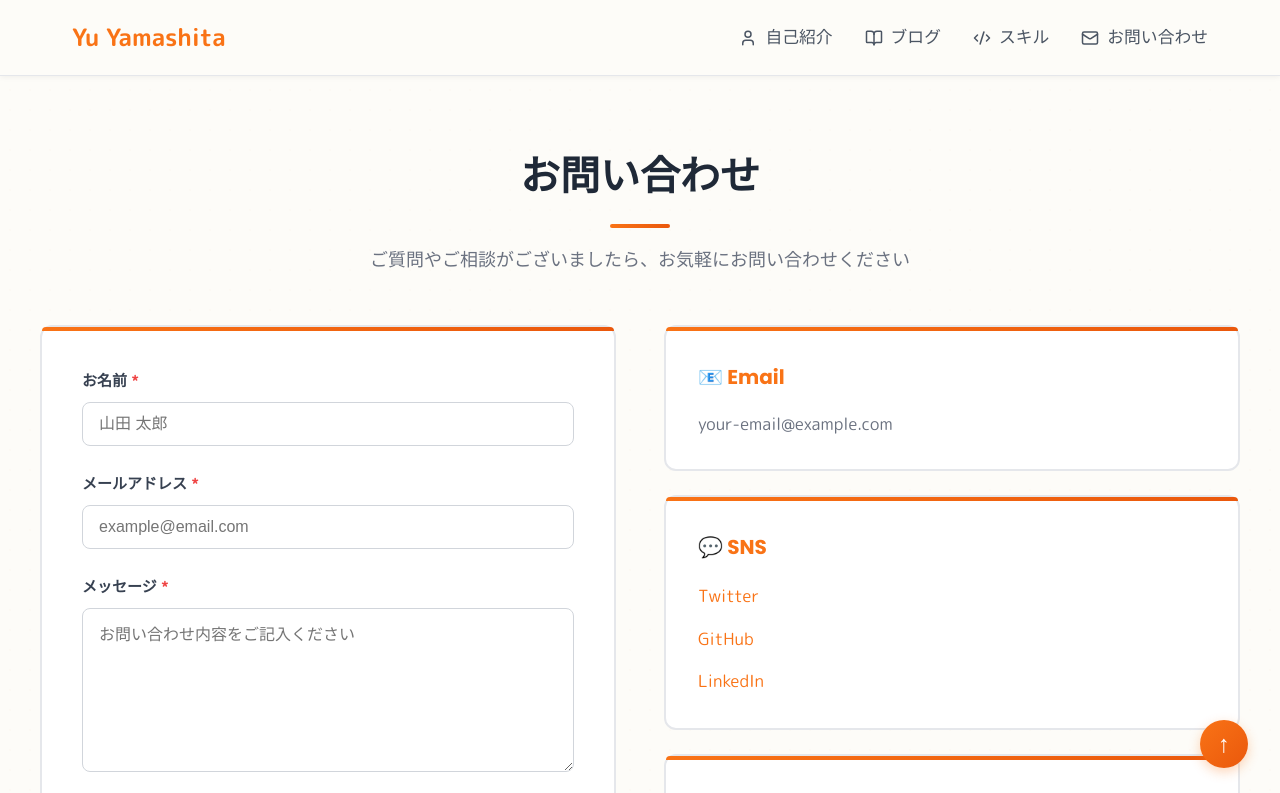
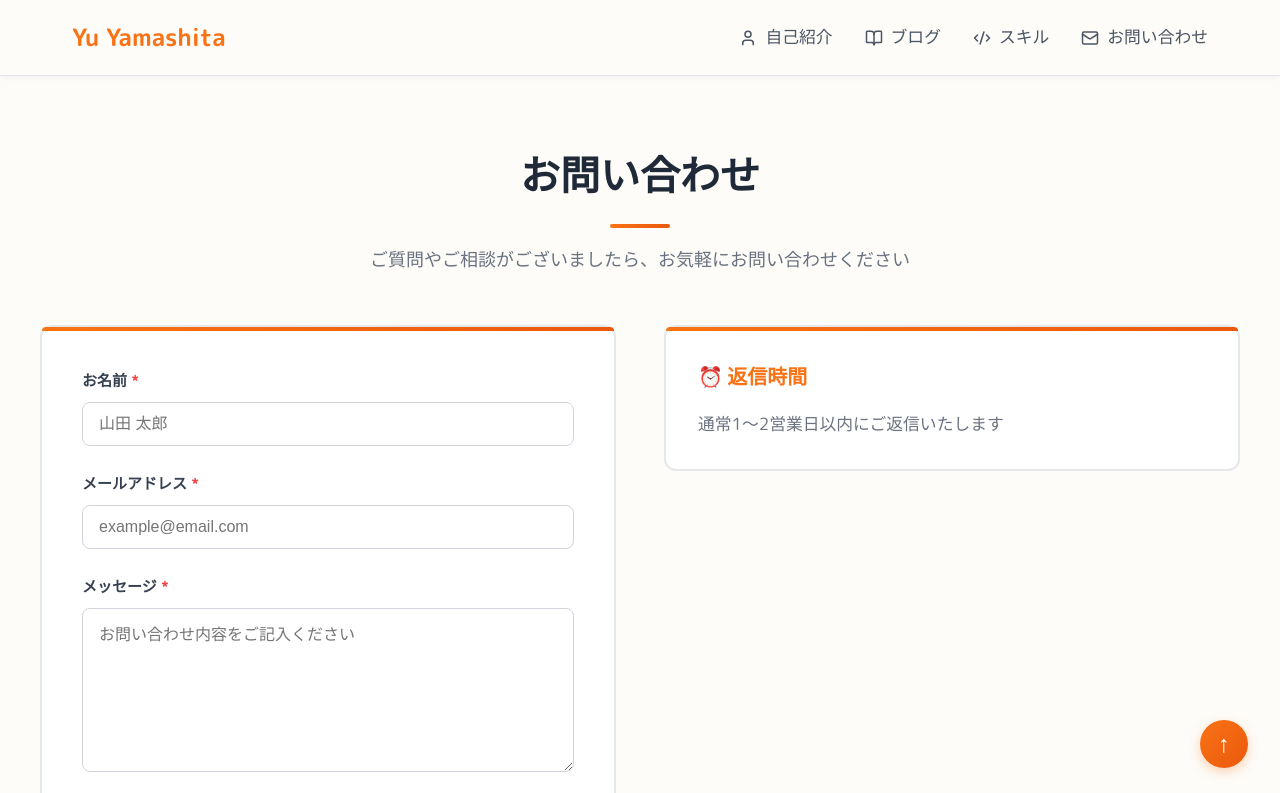
Before and after one commit to hattayu-05/react-next-portfolio, a Next.js app: page /contact in a window 1280 px wide. Shown: the top 793 px of the page. Built offline with nearby package versions, Linux system fonts and the light colour scheme; no server answers.

Commit message:
お問い合わせのEmail/SNS案内カードを削除

```diff
--- a/app/contact/page.tsx
+++ b/app/contact/page.tsx
@@ -1,22 +1,24 @@
-'use client';
+"use client";
 
-import { useState } from 'react';
-import styles from './page.module.css';
+import { useState } from "react";
+import styles from "./page.module.css";
 
 export default function Contact() {
   const [formData, setFormData] = useState({
-    name: '',
-    email: '',
-    message: '',
+    name: "",
+    email: "",
+    message: "",
   });
 
   const handleSubmit = (e: React.FormEvent) => {
     e.preventDefault();
-    alert('お問い合わせありがとうございます！');
-    setFormData({ name: '', email: '', message: '' });
+    alert("お問い合わせありがとうございます！");
+    setFormData({ name: "", email: "", message: "" });
   };
 
-  const handleChange = (e: React.ChangeEvent<HTMLInputElement | HTMLTextAreaElement>) => {
+  const handleChange = (
+    e: React.ChangeEvent<HTMLInputElement | HTMLTextAreaElement>,
+  ) => {
     setFormData({
       ...formData,
       [e.target.name]: e.target.value,
@@ -90,18 +92,6 @@ export default function Contact() {
 
           <div className={styles.infoSection}>
             <div className={styles.infoCard}>
-              <h2 className={styles.infoTitle}>📧 Email</h2>
-              <p className={styles.infoText}>your-email@example.com</p>
-            </div>
-            <div className={styles.infoCard}>
-              <h2 className={styles.infoTitle}>💬 SNS</h2>
-              <div className={styles.socialLinks}>
-                <a href="#" className={styles.socialLink}>Twitter</a>
-                <a href="#" className={styles.socialLink}>GitHub</a>
-                <a href="#" className={styles.socialLink}>LinkedIn</a>
-              </div>
-            </div>
-            <div className={styles.infoCard}>
               <h2 className={styles.infoTitle}>⏰ 返信時間</h2>
               <p className={styles.infoText}>
                 通常1〜2営業日以内にご返信いたします
```
